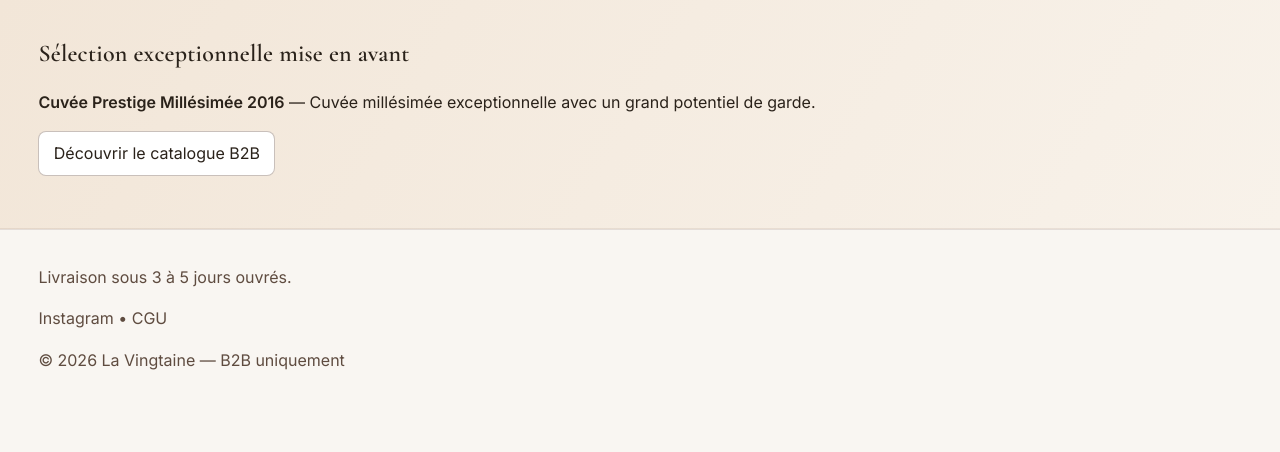
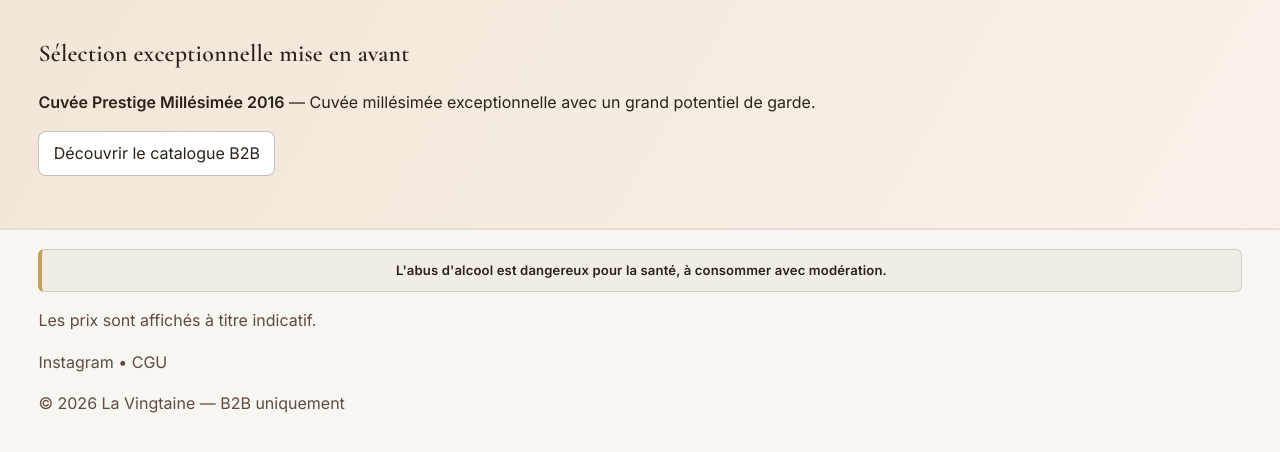
Before and after one commit to lepaincbon/la_vingtaine, a PHP site: page / in a window 1280 px wide. Shown: the part 3263-3715 px from the top of the page. Before the commit the page ends 3633 px from the top, so only its background shows below. Run offline with PHP 8.4, Linux system fonts and the light colour scheme.

Commit message:
ajouts legals

```diff
--- a/assets/css/style.css
+++ b/assets/css/style.css
@@ -781,6 +781,25 @@ button:disabled {
   color: #5f4c40;
 }
 
+/* Message sanitaire obligatoire (loi Évin) */
+.health-warning {
+  margin: 0 0 1rem;
+  padding: 0.7rem 1rem;
+  border: 1px solid rgba(42, 34, 26, 0.16);
+  border-left: 4px solid var(--color-accent-gold);
+  border-radius: 6px;
+  background: var(--beige-200);
+  color: var(--color-brand-dark);
+  font-size: 0.82rem;
+  line-height: 1.45;
+  letter-spacing: 0.01em;
+  text-align: center;
+}
+
+.health-warning strong {
+  font-weight: 600;
+}
+
 @media (max-width: 992px) {
   .hero-sticky {
     grid-template-columns: 1fr;
--- a/includes/footer.php
+++ b/includes/footer.php
@@ -4,7 +4,10 @@ declare(strict_types=1);
 $loadThreeScene = $loadThreeScene ?? false;
 ?>
 <footer class="footer">
-    <p>Livraison sous 3 à 5 jours ouvrés.</p>
+    <p class="health-warning" role="note">
+        <strong>L'abus d'alcool est dangereux pour la santé, à consommer avec modération.</strong>
+    </p>
+    <p>Les prix sont affichés à titre indicatif.</p>
     <p>
         <a href="https://www.instagram.com/" target="_blank" rel="noopener noreferrer">Instagram</a>
         •
```
Also changed, not shown: selection.php (+17 -0 lines), assets/img/favicon.svg.
